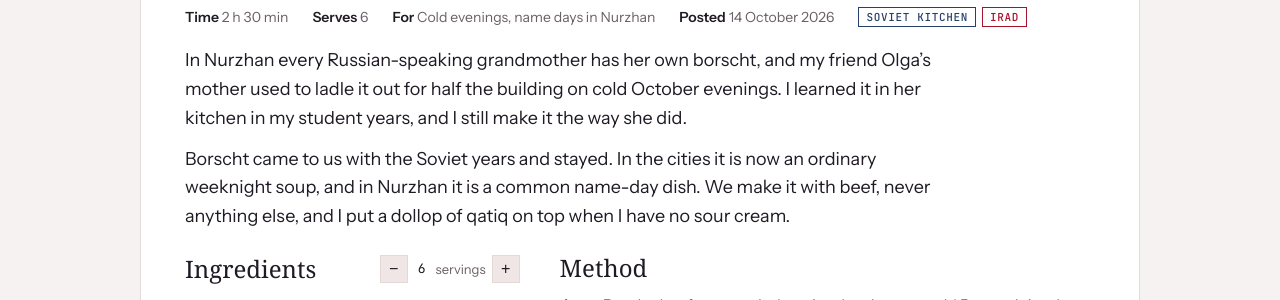
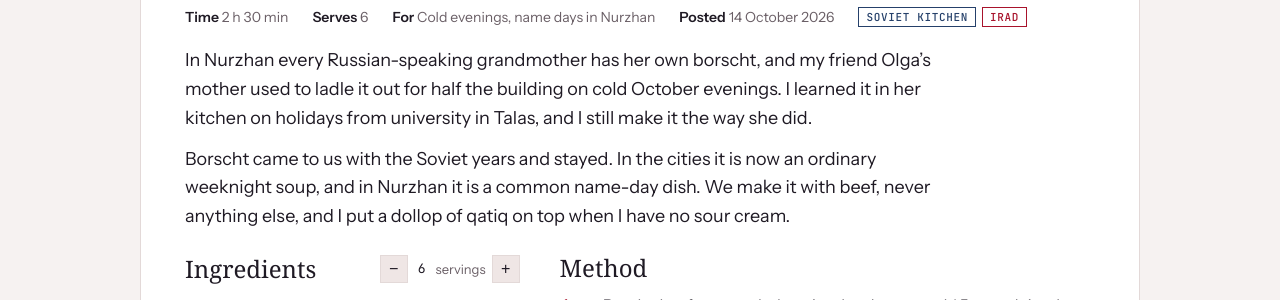
Before and after one commit to spisio/dastorkon, a Jekyll site: the page built from _recipes/borscht.md, in a window 1280 px wide. Shown: the part 397-697 px from the top of the page. Built offline with Jekyll 4.4.1, drawn with Linux system fonts in a browser that asks for light colours; some web fonts are replaced.

Commit message:
Fix continuity in borscht post; note Jibek's history in KITCHEN.md

```diff
--- a/_recipes/borscht.md
+++ b/_recipes/borscht.md
@@ -32,7 +32,7 @@ ingredients:
   - {i: "bread"}
 note: "The vinegar fixes the colour of the beetroot. Add it while the beetroot is frying, not at the end, or the soup turns brown."
 ---
-In Nurzhan every Russian-speaking grandmother has her own borscht, and my friend Olga's mother used to ladle it out for half the building on cold October evenings. I learned it in her kitchen in my student years, and I still make it the way she did.
+In Nurzhan every Russian-speaking grandmother has her own borscht, and my friend Olga's mother used to ladle it out for half the building on cold October evenings. I learned it in her kitchen on holidays from university in Talas, and I still make it the way she did.
 
 Borscht came to us with the Soviet years and stayed. In the cities it is now an ordinary weeknight soup, and in Nurzhan it is a common name-day dish. We make it with beef, never anything else, and I put a dollop of qatiq on top when I have no sour cream.
 
```
Also changed, not shown: KITCHEN.md (+1 -1 lines), _recipes/shorpo.md (+1 -1 lines), .claude/routine-prompt.md (added).
